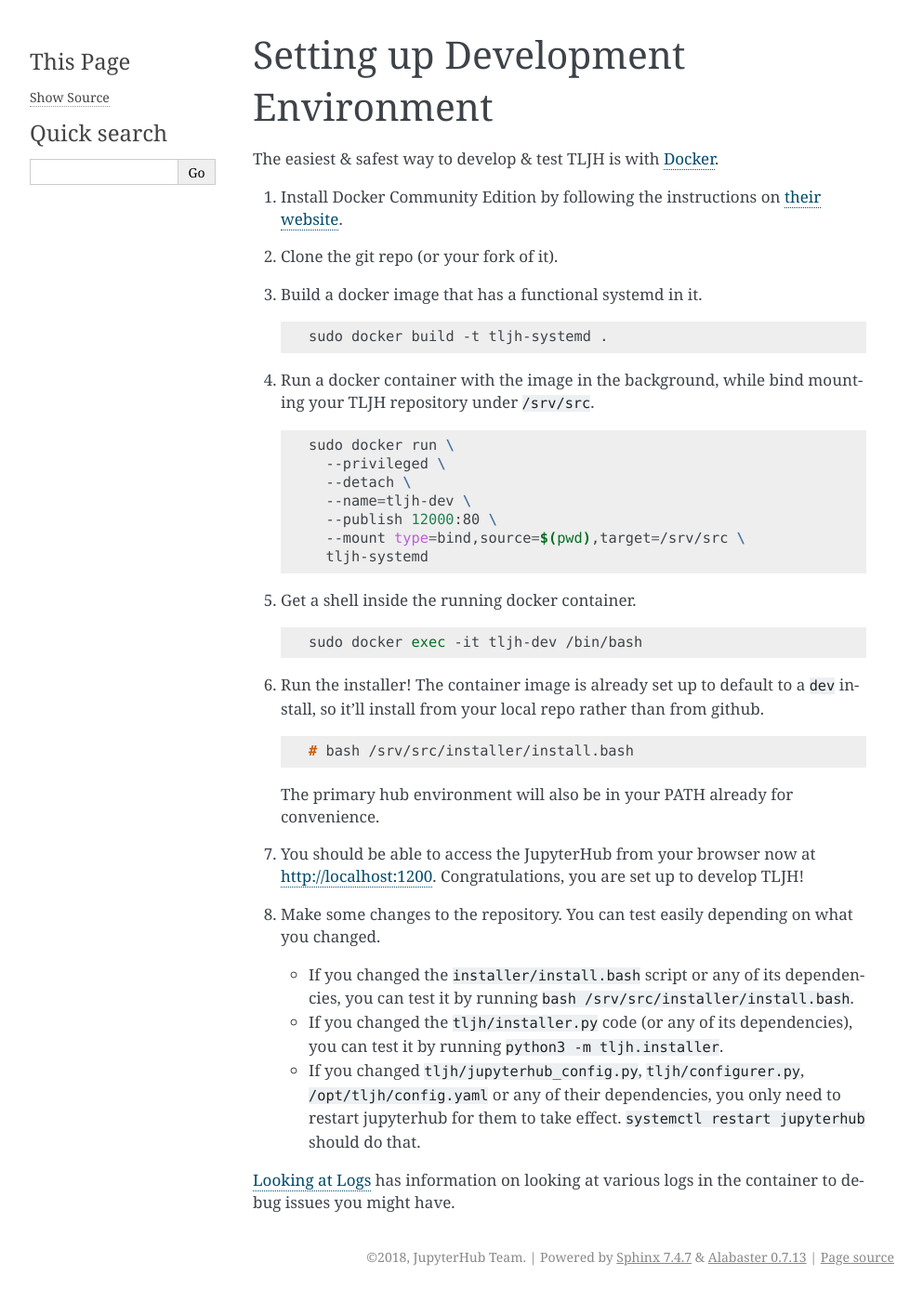
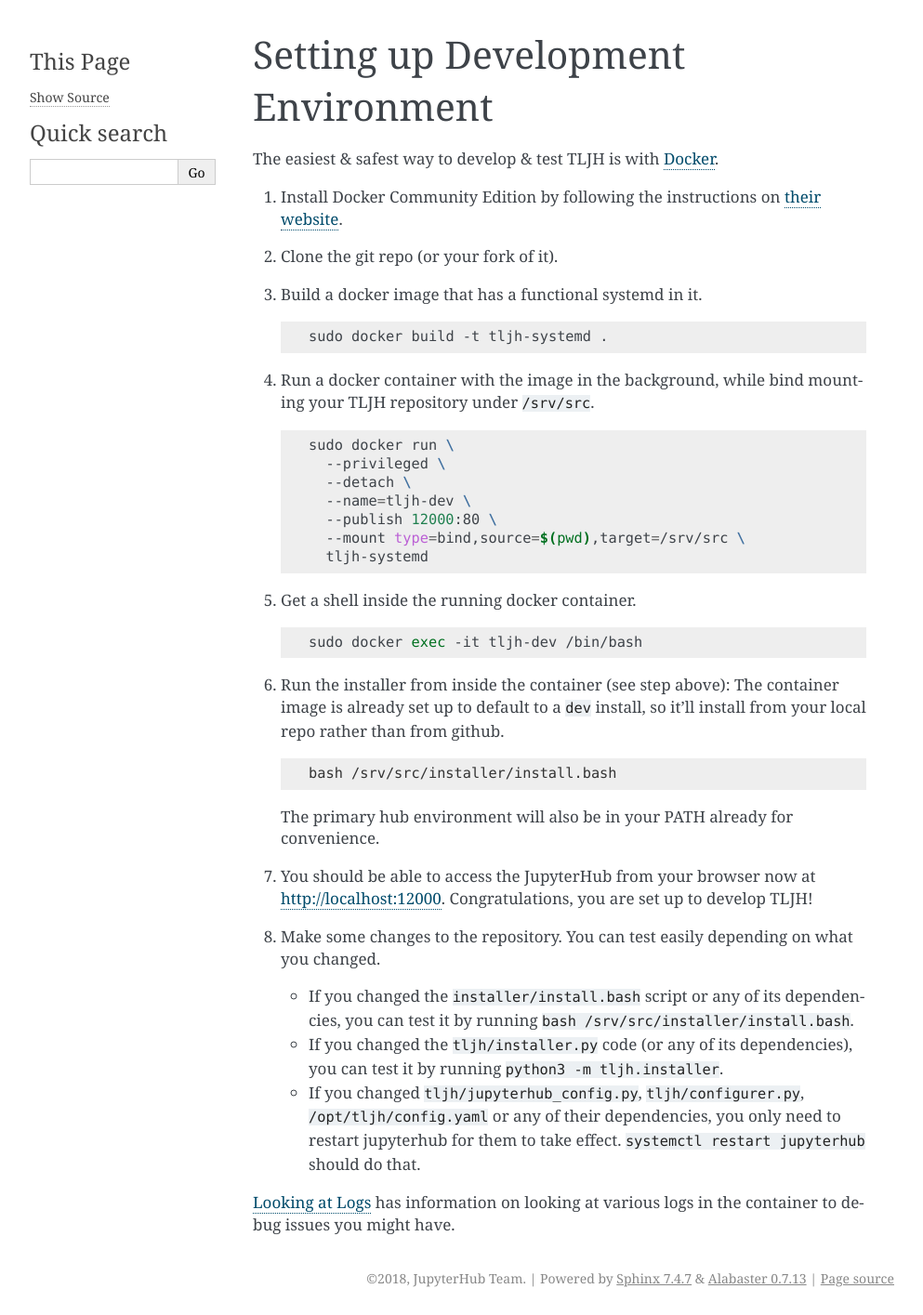
Before and after one commit to jupyterhub/the-littlest-jupyterhub, a Sphinx documentation site: the page built from docs/contributing/dev-setup.rst, in a window 1280 px wide. Shown: the whole page at 93% size, without its empty margins (148-1141 px from the left). Built offline with Sphinx 7.4.7, drawn with Linux system fonts in a browser that asks for light colours; before the commit the page ends 1392 px from its top, so only the background shows below that.

Commit message:
minor fixes to dev-instructions

```diff
--- a/docs/contributing/dev-setup.rst
+++ b/docs/contributing/dev-setup.rst
@@ -34,17 +34,18 @@
 
       sudo docker exec -it tljh-dev /bin/bash
 
-#. Run the installer! The container image is already set up to default to a
-   ``dev`` install, so it'll install from your local repo rather than from github.
+#. Run the installer from inside the container (see step above):
+   The container image is already set up to default to a ``dev`` install, so
+   it'll install from your local repo rather than from github.
 
    .. code-block:: console
 
-      # bash /srv/src/installer/install.bash
+      bash /srv/src/installer/install.bash
 
    The primary hub environment will also be in your PATH already for convenience.
 
 #. You should be able to access the JupyterHub from your browser now at
-   `http://localhost:1200 <http://localhost:12000>`_. Congratulations, you are
+   `http://localhost:12000 <http://localhost:12000>`_. Congratulations, you are
    set up to develop TLJH!
 
 #. Make some changes to the repository. You can test easily depending on what
```
